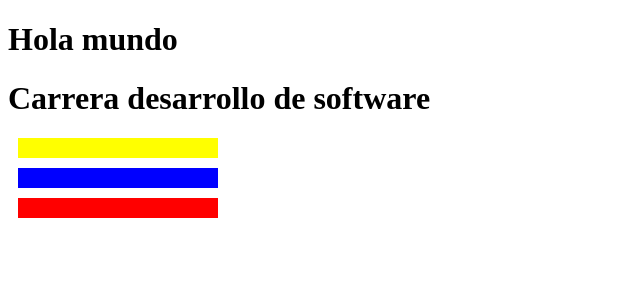
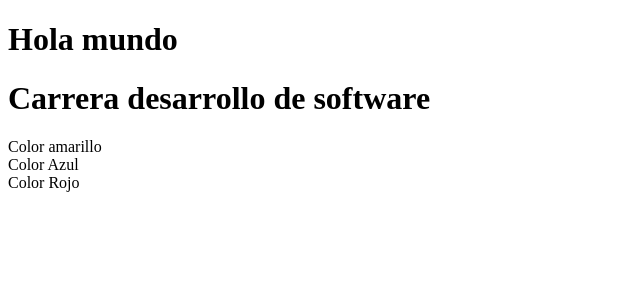
Before and after one commit to cheo13/UNITED-R, an Angular app: page / in a window 1280 px wide. Shown: the top 300 px of the page, without its empty margins (0-640 px from the left). Built offline with nearby package versions, Linux system fonts and the light colour scheme.

Commit message:
Update app.component.css

```diff
--- a/src/app/app.component.css
+++ b/src/app/app.component.css
@@ -1,20 +1,63 @@
-div{
-    background-color:yellow;
-    height: 20px;
-    width: 200px;
-    margin: 10px;
+article {
+    position: relative;
+    border-radius: 16px;
+    box-shadow: none;
+    background: #fbd0d0;
+    transform-origin: center;
+    transition: all 0.4s ease-in-out;
+    overflow: hidden;
+  }
 
 
-}
-.primero{
-    color: yellow;
+  article h2 {
+    margin: 0 0 18px 0;
+    font-family: "Bebas Neue", cursive;
+    font-size: 1.9rem;
+    letter-spacing: 0.06em;
+    color: var(--title-color);
+    transition: color 0.3s ease-out;
+  }
 
-}
-.segundo{
-    color: blue;
-    background-color:blue;
-}
-.tercero{
-    color: red;
-    background-color:red;
-}
+  figure {
+    margin: 0;
+    padding: 0;
+    aspect-ratio: 16 / 9;
+    overflow: hidden;
+  }
+
+  article img {
+    max-width: 100%;
+    transform-origin: center;
+    transform: scale(var(--img-scale));
+    transition: transform 0.4s ease-in-out;
+  }
+
+  .article-body {
+    padding: 24px;
+  }
+
+  article a {
+    display: inline-flex;
+    align-items: center;
+    text-decoration: none;
+    color: #28666e;
+  }
+
+  body {
+    margin: 0;
+    padding: 48px 0;
+    font-family: "Figtree", sans-serif;
+    font-size: 1.2rem;
+    line-height: 1.6rem;
+    background-image: linear-gradient(45deg, #7c9885, #b5b682);
+    min-height: 100vh;
+  }
+
+  .articles {
+    display: grid;
+    max-width: 1200px;
+    margin-inline: auto;
+    padding-inline: 24px;
+    grid-template-columns: repeat(auto-fill, minmax(320px, 1fr));
+    gap: 24px;
+  }
```
